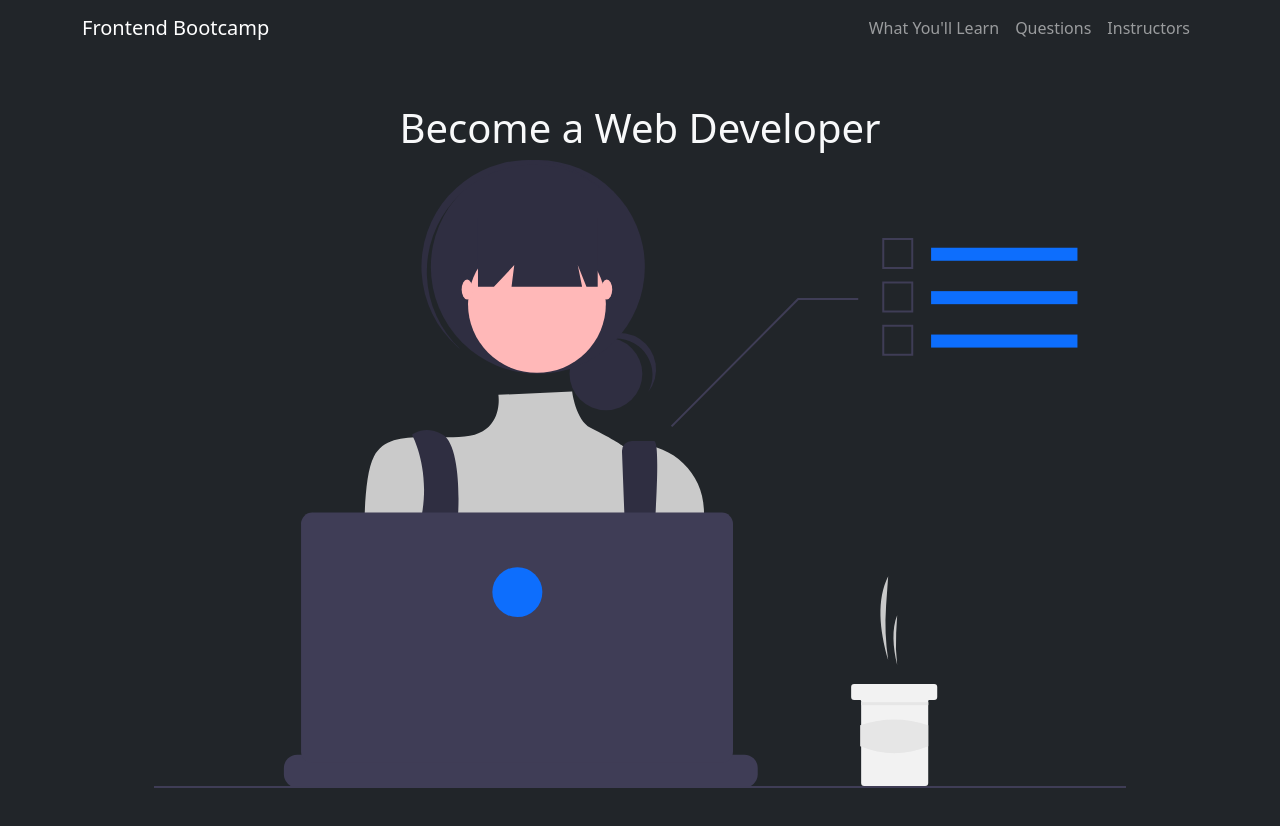
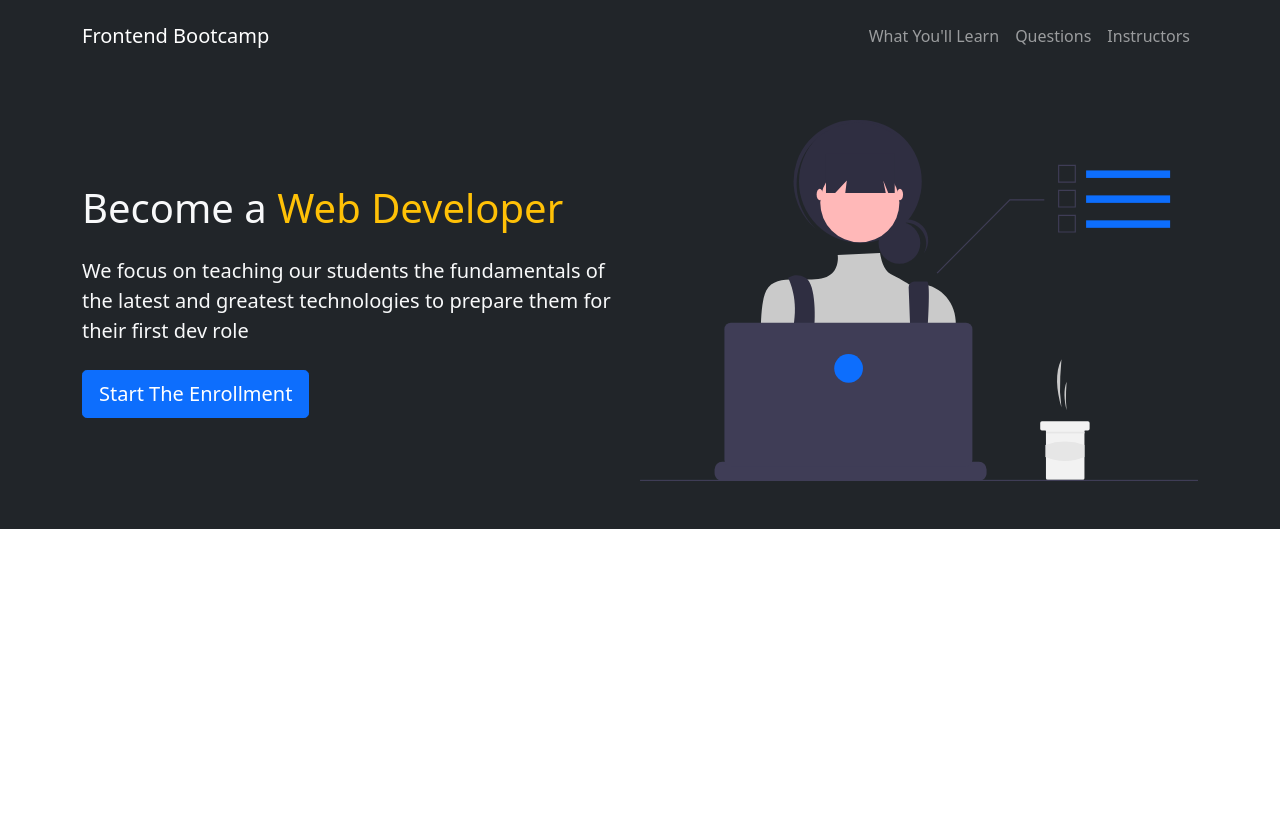
Before and after one commit to robbieevans1/mock-bootcamp-website, a plain HTML site: page index.html in a window 1280 px wide. After the commit the page ends 800 px from the top, so only its background shows below. Drawn offline with nearby package versions, Linux system fonts and the light colour scheme.

```diff
--- a/index.html
+++ b/index.html
@@ -14,9 +14,8 @@
 		<title>Frontend Bootcamp</title>
 	</head>
 	<body>
-
 		<!-- navbar -->
-		<nav class="navbar navbar-expand-lg bg-dark navbar-dark">
+		<nav class="navbar navbar-expand-lg bg-dark navbar-dark py-3">
 			<div class="container">
 				<a href="#" class="navbar-brand">Frontend Bootcamp</a>
 
@@ -45,16 +44,28 @@
 		</nav>
 
 		<!-- showcase -->
-    <section class="bg-dark text-light p-5 text-center">
+		<section class="bg-dark text-light p-5 text-center text-sm-start">
 			<div class="container">
+				<div class="d-sm-flex align-items-center justify-content-between">
 					<div>
-          <div>
-            <h1>Become a Web Developer</h1>
+						<h1>Become a <span class="text-warning"> Web Developer </span></h1>
+						<p class="lead my-4">
+							We focus on teaching our students the fundamentals of the latest
+							and greatest technologies to prepare them for their first dev role
+						</p>
+            <button class="btn btn-primary btn-lg">Start The Enrollment</button>
 					</div>
-          <img src="/img/showcase.svg" alt="" srcset="">
+					<img
+						class="img-fluid w-50 d-none d-sm-block"
+						src="/img/showcase.svg"
+						alt=""
+						srcset=""
+					/>
 				</div>
 			</div>
 		</section>
+
+    <!-- newsletter -->
 
 		<script
 			src="https://cdn.jsdelivr.net/npm/bootstrap@5.1.3/dist/js/bootstrap.bundle.min.js"
```
Lines whose indentation alone changed are shown as unchanged.
